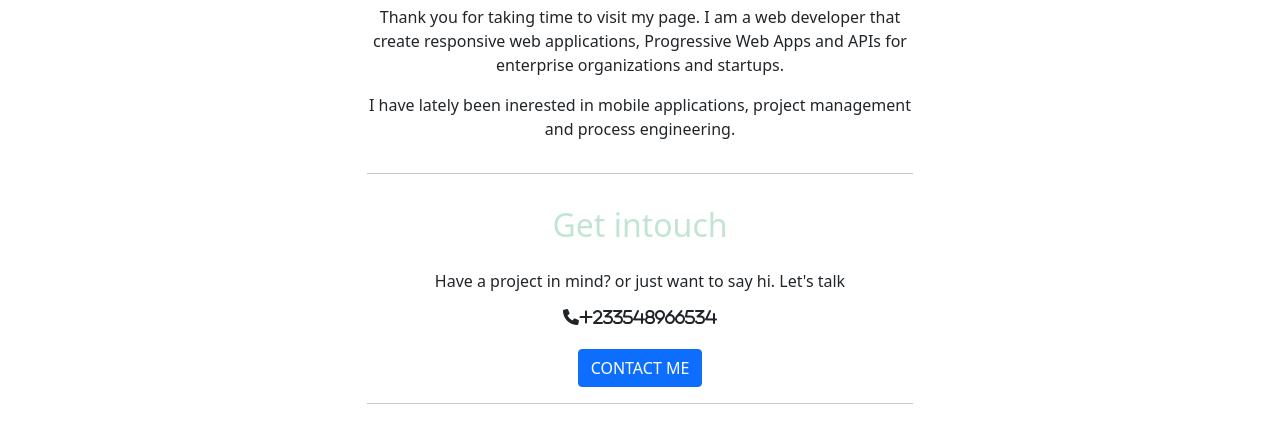
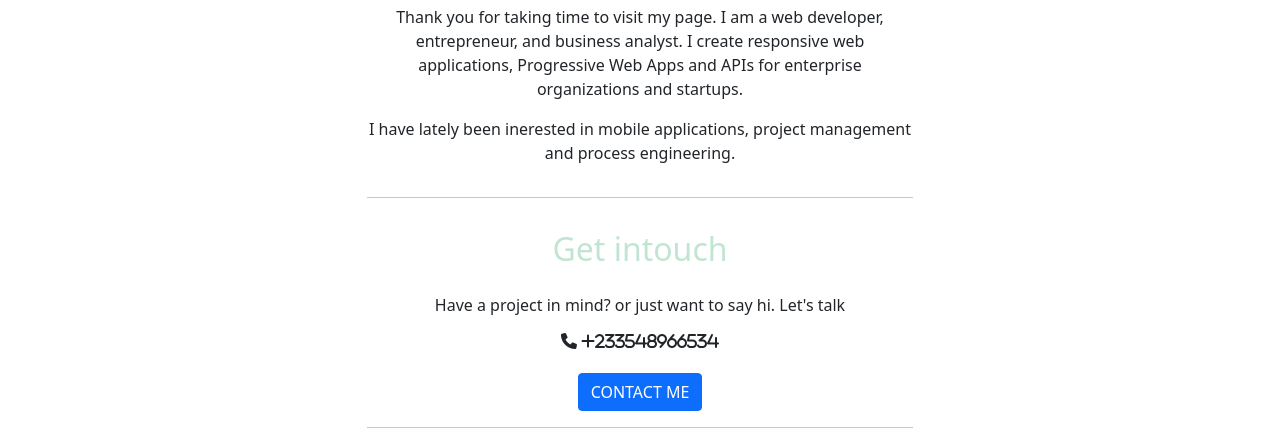
Before and after one commit to AmoroBG/personal-website, a plain HTML site: page index.html in a window 1280 px wide. Shown: the part 655-1100 px from the top of the page. Drawn offline with nearby package versions, Linux system fonts and the light colour scheme.

Commit message:
Fix some typos

```diff
--- a/index.html
+++ b/index.html
@@ -48,7 +48,7 @@
           <img src="images/me.jpg" alt="My Image" class="responsive" />
           <h2>Hello</h2>
           <p>
-           Thank you for taking time to visit my page. I am a web developer that create responsive web applications, Progressive Web Apps and APIs for enterprise organizations and startups.
+           Thank you for taking time to visit my page. I am a web developer, entrepreneur, and business analyst. I create responsive web applications, Progressive Web Apps and APIs for enterprise organizations and startups.
           </p>
           <p>
             I have lately been inerested in mobile applications, project management and process engineering.
@@ -60,7 +60,7 @@
         <div class="col-md-12 sm-12 contact">
           <h2>Get intouch</h2>
           <p>Have a project in mind? or just want to say hi. Let's talk</p>
-          <i class="fa fa-phone">+233548966534</i>
+          <i class="fa fa-phone"> +233548966534</i>
           <div class="btn btn-primary">Contact me</div>
 
           <hr />
```
